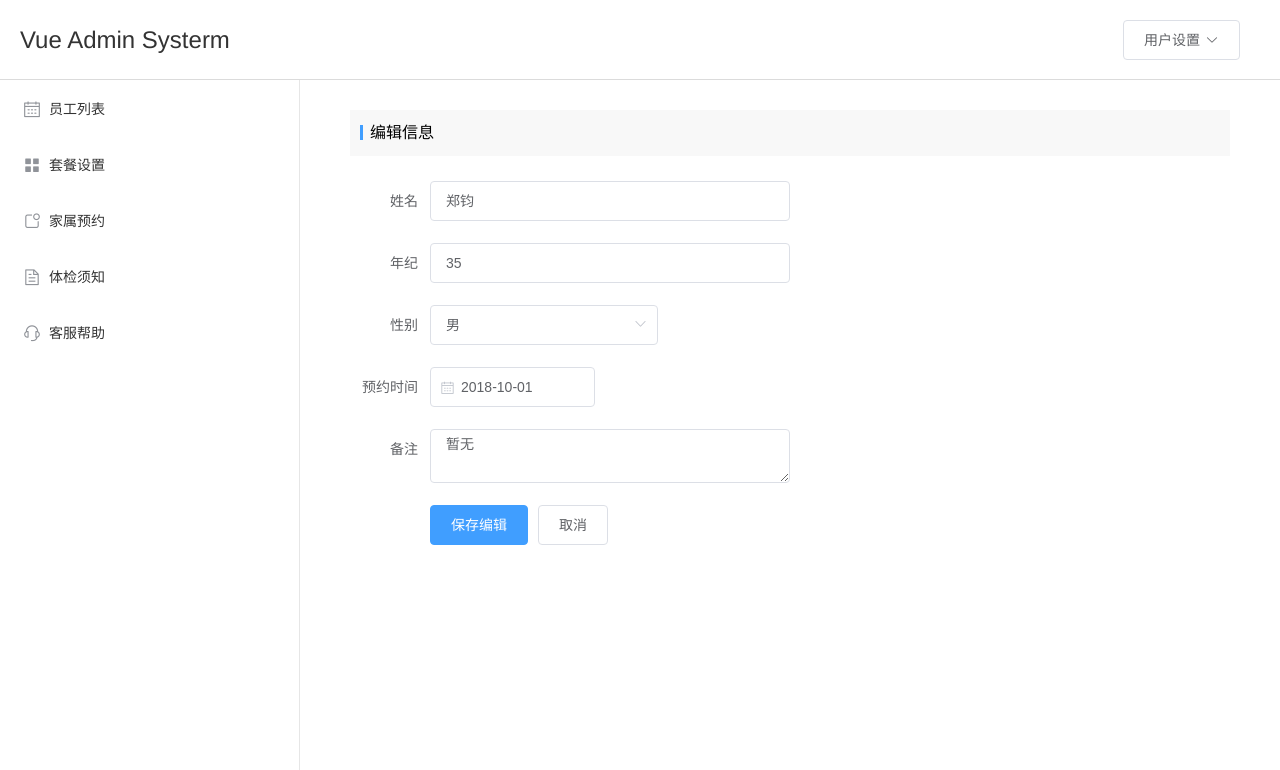
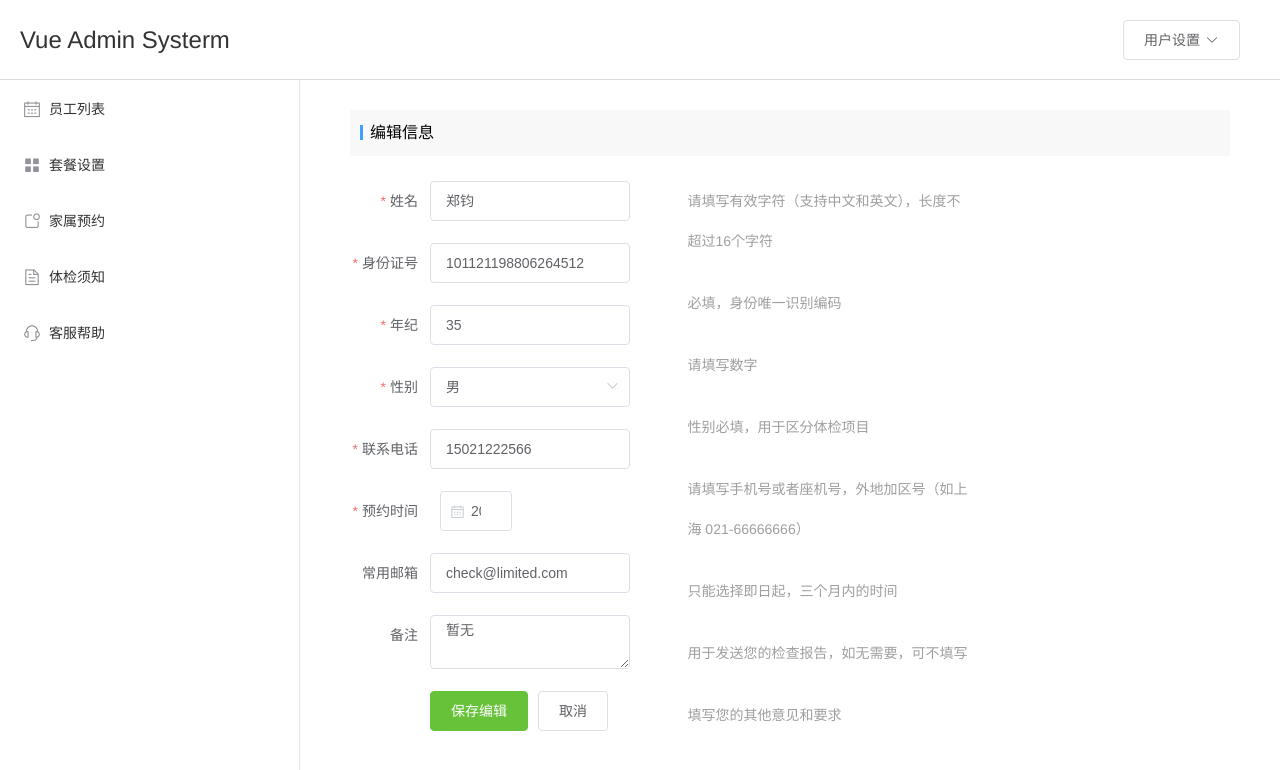
Before and after one commit to wangshuo1991/-vue-ElementUi, a Vue app: page /detail/1 in a window 1280 px wide. Shown: the top 770 px of the page. Built offline with nearby package versions, Linux system fonts and the light colour scheme.

Commit message:
首页优化 添加表单验证

```diff
--- a/src/base/Page.vue
+++ b/src/base/Page.vue
@@ -1,15 +1,18 @@
 .<template>
   <div class="page-wrapper">
-    <div class="total-page">
-        共<span>{{ page.dataSum }}</span>条数据
-        共<span>{{ page.pageSum }}</span>页
-    </div>
+
     <el-pagination
     class="pagination"
     background
     layout="prev, pager, next"
     :total="10">
     </el-pagination>
+
+    <div class="total-page">
+        共<span>{{ page.dataSum }}</span>条数据
+        共<span>{{ page.pageSum }}</span>页
+    </div>
+
   </div>
 </template>
 
--- a/src/base/Side.vue
+++ b/src/base/Side.vue
@@ -6,7 +6,7 @@
         router
         default-active='active'
         @select="handleSelect">
-        <el-menu-item index="/list">
+        <el-menu-item index="/userlist">
           <i class="el-icon-date"></i>
           <span slot="title">员工列表</span>
         </el-menu-item>
@@ -40,7 +40,7 @@ export default {
   props:{},
   data(){
     return {
-      active: '/list'
+      active: '/userlist'
     }
   },
   watch:{},
--- a/src/components/Check.vue
+++ b/src/components/Check.vue
@@ -1,6 +1,28 @@
 .<template>
   <div class="check-wrapper">
       <h2 class="info-title">套餐设置</h2>
+      <el-collapse>
+        <el-collapse-item>
+          <template slot="title">
+            员工基础项目<i class="header-icon el-icon-rank"></i>
+          </template>
+          <div>与现实生活一致：与现实生活的流程、逻辑保持一致，遵循用户习惯的语言和概念；</div>
+          <div>在界面中一致：所有的元素和结构需保持一致，比如：设计样式、图标和文本、元素的位置等。</div>
+        </el-collapse-item>
+        <el-collapse-item title="反馈 Feedback">
+          <div>控制反馈：通过界面样式和交互动效让用户可以清晰的感知自己的操作；</div>
+          <div>页面反馈：操作后，通过页面元素的变化清晰地展现当前状态。</div>
+        </el-collapse-item>
+        <el-collapse-item title="效率 Efficiency">
+          <div>简化流程：设计简洁直观的操作流程；</div>
+          <div>清晰明确：语言表达清晰且表意明确，让用户快速理解进而作出决策；</div>
+          <div>帮助用户识别：界面简单直白，让用户快速识别而非回忆，减少用户记忆负担。</div>
+        </el-collapse-item>
+        <el-collapse-item title="可控 Controllability">
+          <div>用户决策：根据场景可给予用户操作建议或安全提示，但不能代替用户进行决策；</div>
+          <div>结果可控：用户可以自由的进行操作，包括撤销、回退和终止当前操作等。</div>
+        </el-collapse-item>
+      </el-collapse>
   </div>
 </template>
 
--- a/src/components/Detail.vue
+++ b/src/components/Detail.vue
@@ -1,35 +1,51 @@
 .<template>
   <div class="detail-container">
       <h2 class="info-title">编辑信息</h2>
-      <el-row :span="24" class="detail">
-        <el-col :span="12">
-          <el-form ref="form" :model="form" label-width="80px">
-            <el-form-item label="姓名">
+      <el-row :gutter="20" class="detail">
+        <el-col :span="8">
+          <el-form ref="form" :rules="rules" :model="form" label-width="80px">
+            <el-form-item label="姓名" prop="name">
                 <el-input v-model="form.name"></el-input>
             </el-form-item>
-            <el-form-item label="年纪">
+            <el-form-item label="身份证号" prop="id">
+                <el-input v-model="form.id"></el-input>
+            </el-form-item>
+            <el-form-item label="年纪" prop="age">
                 <el-input v-model="form.age"></el-input>
             </el-form-item>
-            <el-form-item label="性别">
+            <el-form-item label="性别" prop="gender">
                 <el-select v-model="form.gender" placeholder="请选择活动区域">
                     <el-option label="男" value="男"></el-option>
                     <el-option label="女" value="女"></el-option>
                 </el-select>
             </el-form-item>
-            <el-form-item label="预约时间">
+            <el-form-item label="联系电话" prop="phone">
+                <el-input v-model="form.phone"></el-input>
+            </el-form-item>
+            <el-form-item label="预约时间" prop="date">
                 <el-col :span="11">
                     <el-date-picker type="date" placeholder="选择日期" v-model="form.date" style="width: 100%;"></el-date-picker>
                 </el-col>
 
             </el-form-item>
-            <el-form-item label="备注">
+            <el-form-item label="常用邮箱" prop="email">
+                <el-input v-model="form.email"></el-input>
+            </el-form-item>
+
+            <el-form-item label="备注" prop="info">
                 <el-input type="textarea" v-model="form.info"></el-input>
             </el-form-item>
             <el-form-item>
-                <el-button type="primary" @click="onSubmit">保存编辑</el-button>
+                <el-button type="success" @click="onSubmit">保存编辑</el-button>
                 <el-button @click="cancleDelete">取消</el-button>
             </el-form-item>
           </el-form>
+        </el-col>
+
+        <el-col :span="8" :offset="1">
+            <ul class="edit-tips" v-for="(tip,index) in tips" :key="index">
+                <li>{{ tip }}</li>
+            </ul>
         </el-col>
       </el-row>
   </div>
@@ -43,10 +59,50 @@ export default {
     return {
         form: {
             name: '郑钧',
+            id: '101121198806264512',
             age: 35,
             gender: '男',
+            phone: '15021222566',
             date: '2018-10-01',
-            info: '暂无'
+            info: '暂无',
+            email: 'check@limited.com'
+        },
+        tips: [
+            '请填写有效字符（支持中文和英文），长度不超过16个字符',
+            '必填，身份唯一识别编码',
+            '请填写数字',
+            '性别必填，用于区分体检项目',
+            '请填写手机号或者座机号，外地加区号（如上海 021-66666666）',
+            '只能选择即日起，三个月内的时间',
+            '用于发送您的检查报告，如无需要，可不填写',
+            '填写您的其他意见和要求'
+        ],
+        rules: {
+            name: [
+                { required: true, message: '请输入名字', trigger: 'blur' },
+                { min: 2, max: 16, message: '长度在 2 到 16 个字符', trigger: 'blur' }
+            ],
+            id: [
+                { required: true, message: '请输入身份证号码', trigger: 'blur' }
+            ],
+            age: [
+                {required: true,message: '请输入年纪', trigger: 'blur'}
+            ],
+            gender: [
+                {required: true,message: '请选择性别', trigger: 'change'}
+            ],
+            phone: [
+                {required: true,message: '电话不能为空', trigger: 'blur'}
+            ],
+            date: [
+                {type: 'date', required: true, message: '请选择时间', trigger: 'change'}
+            ],
+            email: [
+                {type: 'string'}
+            ],
+            info: [
+                {type: 'string'}
+            ]
         }
     }
   },
@@ -67,7 +123,13 @@ export default {
 <style lang="scss" scoped>
 .detail-container{
 
+    .edit-tips li {
+        line-height: 40px;
+        color: #9f9f9f;
+        font-size: 14px;
+        margin-bottom: 22px;
 
+    }
 
 }
 </style>
--- a/src/components/UserInfo.vue
+++ b/src/components/UserList.vue
@@ -54,7 +54,7 @@
 
             <el-button
             size="small"
-            type="primary"
+            type="success"
             icon="el-icon-edit"
             circle
             @click="handleEidt(scope.$index, scope.row)"
@@ -84,7 +84,30 @@
 
     </el-table>
     <div class="page-container">
-      <Page :page="page"></Page>
+      <el-row :gutter="20">
+        <el-col :span="6">
+           <el-tooltip
+           class="item"
+           effect="dark"
+           content="保存到本地"
+           placement="bottom">
+
+            <el-button
+            icon="el-icon-download"
+            size="small"
+            type="primary">
+            导出Excel
+            </el-button>
+
+           </el-tooltip>
+
+        </el-col>
+
+        <el-col :span="12">
+          <Page :page="page"></Page>
+        </el-col>
+      </el-row>
+
     </div>
 
   </div>
@@ -189,6 +212,7 @@ export default {
 
   .page-container {
     margin-top: 30px;
+    overflow: hidden;
   }
 }
 </style>
--- a/src/router/index.js
+++ b/src/router/index.js
@@ -1,6 +1,6 @@
 import Vue from 'vue'
 import Router from 'vue-router'
-import UserInfo from '@/components/UserInfo'
+import UserList from '@/components/UserList'
 import Detail from '@/components/Detail'
 import Check from '@/components/Check'
 import Relatives from '@/components/Relatives'
@@ -12,9 +12,9 @@ Vue.use(Router)
 export default new Router({
   routes: [
     {
-      path: '/list',
-      component: UserInfo,
-      name: 'list'
+      path: '/userlist',
+      component: UserList,
+      name: 'userlist'
     },
     {
       path: '/detail/:id',
@@ -43,7 +43,7 @@ export default new Router({
     },
     {
       path: '/',
-      redirect: '/list',
+      redirect: '/userlist',
     }
   ],
   mode: 'history'
```
